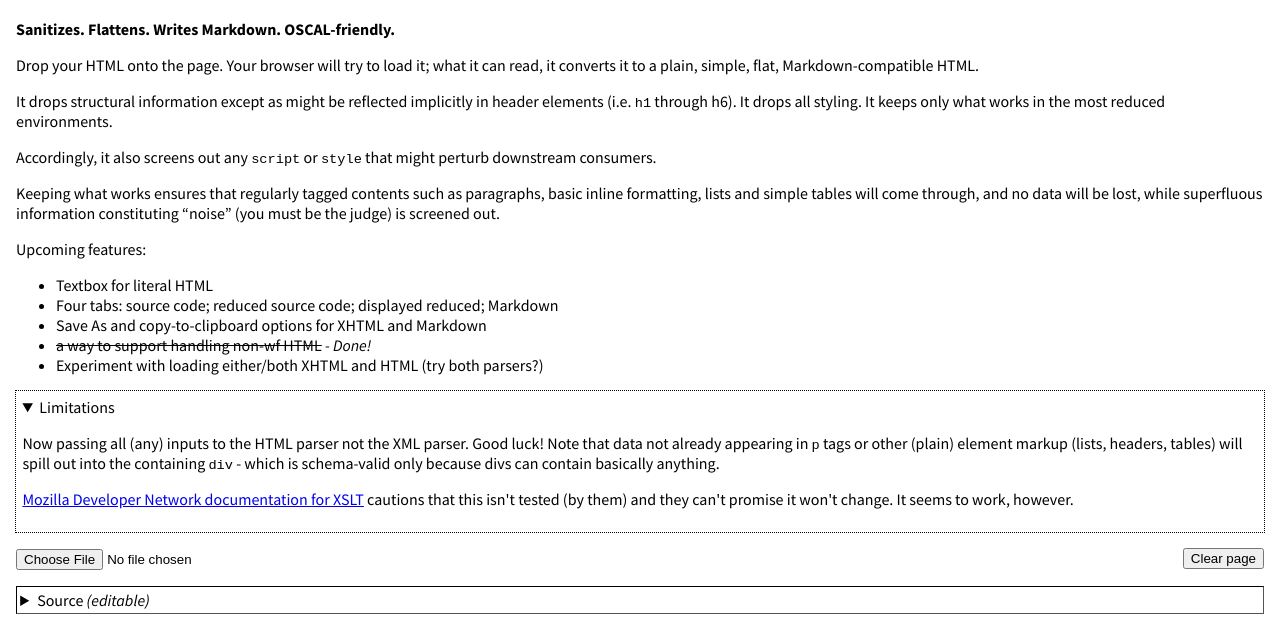
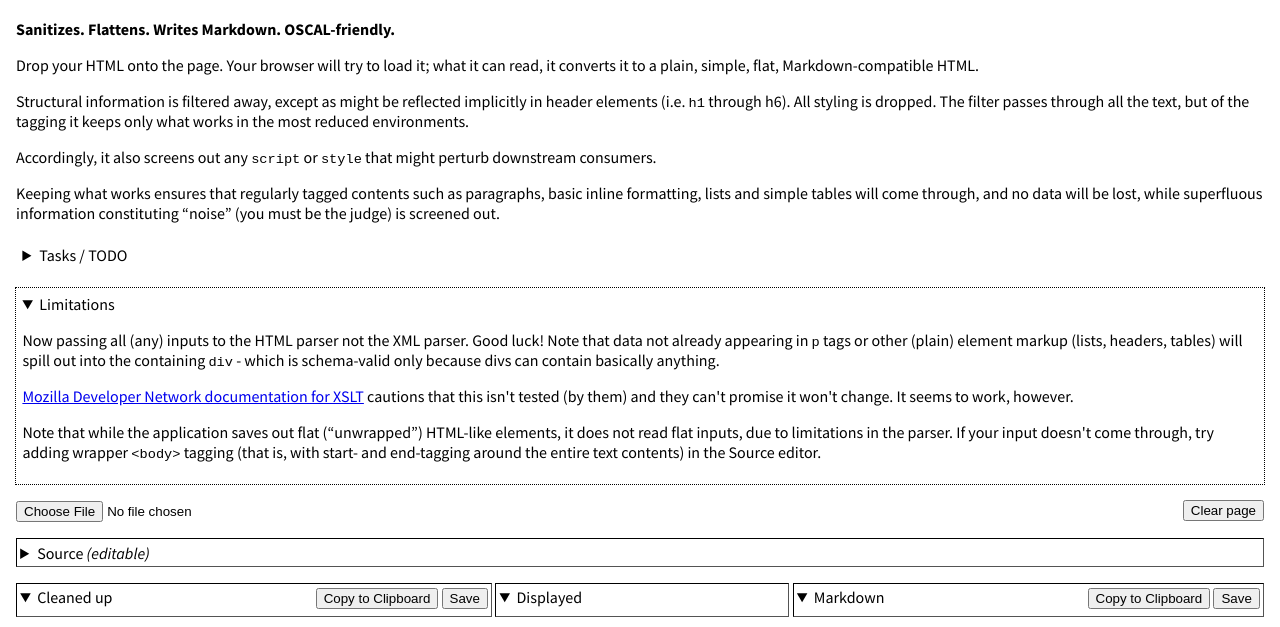
Before and after one commit to usnistgov/xslt-blender, a website: page html-reducer/index.html in a window 1280 px wide. Both pictures are taken after a click on the heading "Limitations". Shown: the part 126-753 px from the top of the page. Drawn offline with Linux system fonts and the light colour scheme.

Commit message:
New features include clipboard copy and Save As

```diff
--- a/html-reducer/index.html
+++ b/html-reducer/index.html
@@ -21,10 +21,9 @@ code { font-size: 105% }
 .panel > div *:first-child { margin-top: 0em }
 .panel > div *:last-child { margin-bottom: 0em }
 
-
 #literalOut {  white-space: pre-wrap; font-family: monospace }
 
-#literalIn {  min-height: 12vh; white-space: pre-line; width: 92%}
+#literalIn {  min-height: 12vh; white-space: pre-wrap; width: 92%}
 
 .panel div#renderedOut { background-color: lightsteelblue }
 .panel div#renderedOut:empty { background-color: inherit }
@@ -85,9 +84,9 @@ code { font-size: 105% }
       const tagWriterXSLTEngine = await xsltEngineForHREF('write-xml10.xsl');
       const markdownWriterXSLTEngine = await xsltEngineForHREF('html-to-markdown.xsl');
 
-      const reducedHTML = xslt1ResultDocument(HTMLDocument, reducerXSLTEngine); // a promise
-      const taggedHTML = xslt1ResultDocument(reducedHTML, tagWriterXSLTEngine); // a promise
-      const markdownFormatted = xslt1ResultDocument(reducedHTML, markdownWriterXSLTEngine); // a promise
+      const reducedHTML = await xslt1ResultDocument(HTMLDocument, reducerXSLTEngine); // a promise
+      const taggedHTML = await xslt1ResultDocument(reducedHTML, tagWriterXSLTEngine); // a promise
+      const markdownFormatted = await xslt1ResultDocument(reducedHTML, markdownWriterXSLTEngine); // a promise
       // console.log(reducedHTML);
       spliceIntoPage("literalOut", taggedHTML, true);
       spliceIntoPage("renderedOut", reducedHTML, true);
@@ -122,6 +121,26 @@ code { font-size: 105% }
        document.getElementById("loadFile").files = noFiles;
 
      }
+
+     /* reads text out of an element, provides it to a download link and clicks it */
+    function offerDownload(elemID, mimeType) {
+      const contents = document.getElementById(elemID).textContent;
+      const f = new Blob([contents], { type: mimeType });
+      const a = document.createElement("a");
+      a.href = URL.createObjectURL(f);
+      a.download = ( mimeType === "text/plain") ? "cleanedUp.md" : "cleanedUp.html";
+      a.click()
+      /* window.alert('boo!') */
+    }
+
+    /* selects textarea#linkcopy and copies it to the system clipboard */
+    function copyToClipboard(whoToCopy) {
+      const copyToCopy = document.getElementById(whoToCopy);
+      // to select text ...
+      window.getSelection().selectAllChildren(copyToCopy);
+      document.execCommand('copy');
+    }
+
 
     </script>
 
@@ -166,7 +185,7 @@ code { font-size: 105% }
     <h1>HTML Reducer</h1>
     <p style="font-weight: bold">Sanitizes. Flattens. Writes Markdown. OSCAL-friendly.</p>
     <p>Drop your HTML onto the page. Your browser will try to load it; what it can read, it converts it to a plain, simple, flat, Markdown-compatible HTML.</p>
-    <p>It drops structural information except as might be reflected implicitly in header elements (i.e. <code>h1</code> through <code></code>h6</code>). It drops all styling. It keeps only what works in the most reduced environments.</p>
+    <p>Structural information is filtered away, except as might be reflected implicitly in header elements (i.e. <code>h1</code> through <code></code>h6</code>). All styling is dropped. The filter passes through all the text, but of the tagging it keeps only what works in the most reduced environments.</p>
     <p>Accordingly, it also screens out any <code>script</code> or <code>style</code> that might perturb downstream consumers.</p>
     <p>Keeping what works ensures that regularly tagged contents such as paragraphs, basic inline formatting, lists and simple tables will come through, and no data will be lost, while superfluous information constituting <q>noise</q> (you must be the judge) is screened out.</p>
     <!--
@@ -179,14 +198,25 @@ o build out tabs / triptych
      2A Displayed result 2B Cleaned up result w/ Save As
 
      -->
-    <p>Upcoming features:</p>
+     <details class="boxed">
+    <summary>Tasks / TODO</summary>
     <ul>
-      <li>Textbox for literal HTML</li>
-      <li>Four tabs: source code; reduced source code; displayed reduced; Markdown</li>
-      <li>Save As and copy-to-clipboard options for XHTML and Markdown</li>
-      <li><span style="text-decoration: line-through">a way to support handling non-wf HTML</span> <i>- Done!</i></li>
-      <li>Experiment with loading either/both XHTML and HTML (try both parsers?)</li>
+      <li style="text-decoration: line-through";>Save As and Copy to Clipboard buttons</li>
+      <li>Refine L/F
+        <ul><li>elements to drop? e.g. buttons</li>
+        <li>images!</li>
+      </ul>
+      </li>
+      <li>Stress testing with broken HTML
+        <ul>
+          <li>Support flat element sequences? (now draws a blank)</li>
+          <li>Test across browsers</li>
+        </ul>
+      </li>
+      <li>Unit testing in the back to demonstrate HTML subset coverage?</li>
     </ul>
+    </details>
+
   </p>
     <!-- <p>All processing is in your browser. Either your reduced HTML, or the same text written out in Markdown, can be saved out as well.</p> -->
     <details class="boxed">
@@ -194,6 +224,8 @@ o build out tabs / triptych
       <p>Now passing all (any) inputs to the HTML parser not the XML parser. Good luck! Note that data not already appearing  in <code>p</code> tags or other (plain) element markup (lists, headers, tables) will spill out into the containing <code>div</code> - which is schema-valid
       only because divs can contain basically anything.</p>
       <p><a class="external" href="https://developer.mozilla.org/en-US/docs/Web/XSLT/Using_the_Mozilla_JavaScript_interface_to_XSL_Transformations">Mozilla Developer Network documentation for XSLT</a> cautions that this isn't tested (by them) and they can't promise it won't change. It seems to work, however.</p>
+      <p>Note that while the application saves out flat (<q>unwrapped</q>) HTML-like elements, it does not read flat inputs, due to limitations in the parser. If your input doesn't come through, try adding wrapper <code>&lt;body></code> tagging (that is, with start- and end-tagging around the entire text contents) in the Source editor.</code></p>
+
     </details>
     <!-- <input type="file" id="loadHTML" name="loadHTML" title="Load HTML (text/html)"
       onchange="filterAndShowHTMLFiles(this.files)" /> -->
@@ -206,7 +238,12 @@ o build out tabs / triptych
     </details>
     <div class="panels" style="display: grid">
     <details open="open" class="panel">
-      <summary>Cleaned up</summary>
+      <summary>Cleaned up
+        <div style="float:right">
+          <button onclick="copyToClipboard('literalOut')">Copy to Clipboard</button>
+          <button onclick="offerDownload('literalOut','text/html')">Save</button>
+        </div>
+      </summary>
       <div id="literalOut"><!-- --></div>
     </details>
     <details open="open" class="panel">
@@ -214,7 +251,12 @@ o build out tabs / triptych
       <div id="renderedOut"><!-- --></div>
     </details>
     <details open="open" class="panel">
-      <summary>Markdown</summary>
+      <summary>Markdown
+        <div style="float:right">
+        <button onclick="copyToClipboard('markdownOut')">Copy to Clipboard</button>
+        <button onclick="offerDownload('markdownOut','text/plain')">Save</button>
+      </div>
+      </summary>
       <div id="markdownOut"><!-- --></div>
     </details>
   </div>
```
